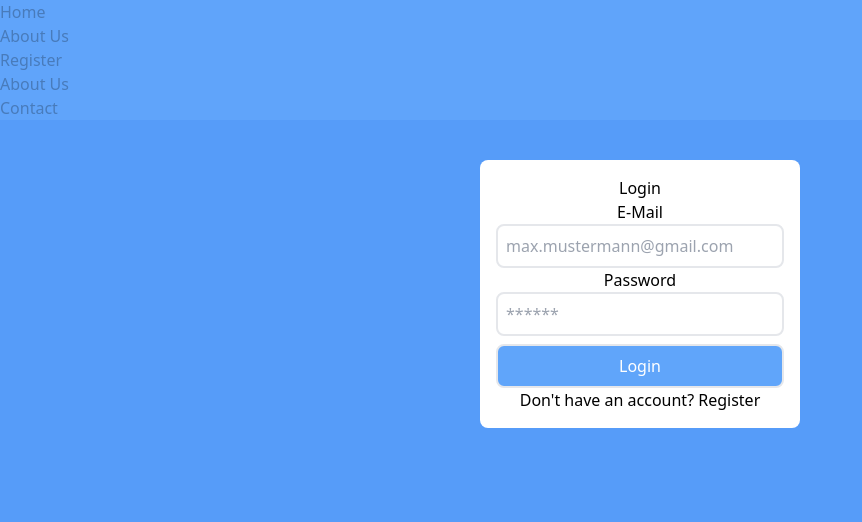
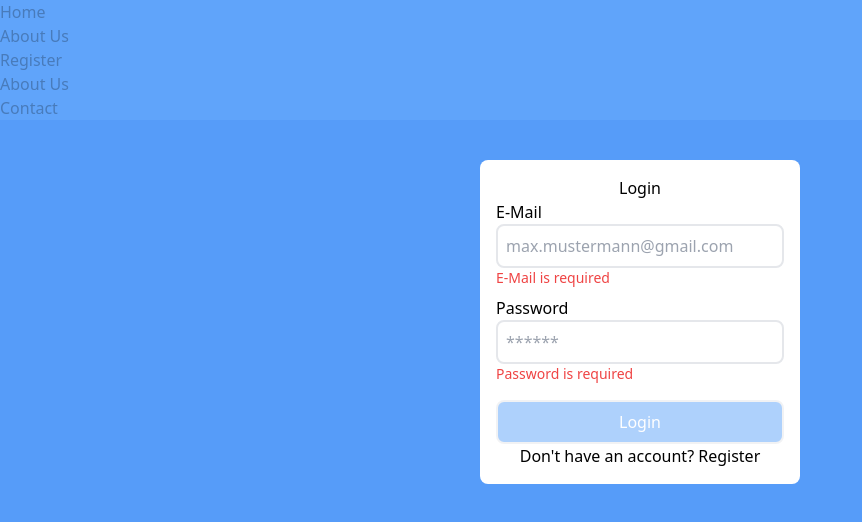
Before and after one commit to Maxi1324/GJokes, an Angular app in the folder Frontend/GJokeCommiter/: page /login in a window 1280 px wide. Shown: the top 522 px of the page, without its empty margins (0-862 px from the left). Built offline with nearby package versions, Linux system fonts and the light colour scheme; no server answers.

Commit message:
Modules, Login: Add Form Modules and add first Validations for Login

```diff
--- a/Frontend/GJokeCommiter/src/app/app.component.ts
+++ b/Frontend/GJokeCommiter/src/app/app.component.ts
@@ -6,5 +6,5 @@ import { Component } from '@angular/core';
   styleUrls: ['./app.component.css']
 })
 export class AppComponent {
-  title = 'GJokeCommiter';
+  title = 'GJokes';
 }
--- a/Frontend/GJokeCommiter/src/app/app.module.ts
+++ b/Frontend/GJokeCommiter/src/app/app.module.ts
@@ -10,6 +10,7 @@ import { RegisterComponent } from './register/register.component';
 import { LoginComponent } from './login/login.component';
 import { AmbienceComponent } from './ambience/ambience.component';
 import { AboutComponent } from './about/about.component';
+import { FormsModule, ReactiveFormsModule } from '@angular/forms';
 
 @NgModule({
   declarations: [
@@ -24,7 +25,9 @@ import { AboutComponent } from './about/about.component';
   ],
   imports: [
     BrowserModule,
-    AppRoutingModule
+    AppRoutingModule,
+    FormsModule,
+    ReactiveFormsModule
   ],
   providers: [],
   bootstrap: [AppComponent]
--- a/Frontend/GJokeCommiter/src/app/login/login.component.html
+++ b/Frontend/GJokeCommiter/src/app/login/login.component.html
@@ -1,5 +1,6 @@
 <div id="login" class="login-form hidden-strong">
   <h2 class="text-2xl text-blue-400 mx-auto mb-5">Login</h2>
+  <form [formGroup]="loginForm" (ngSubmit)="login()">
     <label for="login-email">E-Mail</label>
     <input
       type="text"
@@ -7,7 +8,16 @@
       id="login-email"
       placeholder="max.mustermann@gmail.com"
       class="input"
+      formControlName="email"
     />
+    <div class="invalid-input">
+      <span *ngIf="loginForm.controls['email'].hasError('required')">
+        E-Mail is required
+      </span>
+      <span *ngIf="loginForm.controls['email'].hasError('pattern')">
+        E-Mail is not valid
+      </span>
+    </div>
     <label for="login-password">Password</label>
     <input
       type="password"
@@ -15,9 +25,22 @@
       id="login-password"
       placeholder="******"
       class="input"
+      formControlName="password"
     />
-    <button class="btn-login">Login</button>
+    <div class="invalid-input">
+      <span *ngIf="loginForm.controls['password'].hasError('required')">
+        Password is required
+      </span>
+      <span *ngIf="loginForm.controls['password'].hasError('minlength')">
+        Password is too short
+      </span>
+    </div>
+    <button type="submit" class="btn-login" [disabled]="!loginForm.valid">
+      Login
+    </button>
+  </form>
   <p>
-        Don't have an account? <a routerLink="/register" class="underline">Register</a>
+    Don't have an account?
+    <a routerLink="/register" class="underline">Register</a>
   </p>
 </div>
--- a/Frontend/GJokeCommiter/src/app/login/login.component.ts
+++ b/Frontend/GJokeCommiter/src/app/login/login.component.ts
@@ -1,4 +1,5 @@
 import { Component, OnInit } from '@angular/core';
+import { FormBuilder, Validator, Validators } from '@angular/forms';
 
 @Component({
   selector: 'app-login',
@@ -7,9 +8,18 @@ import { Component, OnInit } from '@angular/core';
 })
 export class LoginComponent implements OnInit {
 
-  constructor() { }
+  constructor(private fb: FormBuilder) { }
 
   ngOnInit(): void {
+
   }
 
+  loginForm = this.fb.group({
+    email: ['', [Validators.required, Validators.pattern('/.+\@.+\..+/')]],
+    password: ['', [Validators.required, Validators.minLength(6), Validators.maxLength(20)]]
+  });
+
+  login() {
+    console.log(this.loginForm.value);
+  }
 }
--- a/Frontend/GJokeCommiter/src/index.html
+++ b/Frontend/GJokeCommiter/src/index.html
@@ -2,7 +2,7 @@
 <html lang="en">
 <head>
   <meta charset="utf-8">
-  <title>GJokeCommiter</title>
+  <title>GJokes</title>
   <base href="/">
   <meta name="viewport" content="width=device-width, initial-scale=1">
   <link rel="icon" type="image/x-icon" href="favicon.ico">
--- a/Frontend/GJokeCommiter/src/styles.css
+++ b/Frontend/GJokeCommiter/src/styles.css
@@ -3,11 +3,11 @@
 @tailwind components;
 @tailwind utilities;
 
-body{
+body {
   @apply bg-2;
 }
 
-#cover{
+#cover {
   @apply z-40;
   @apply fixed;
   @apply inset-0;
@@ -18,7 +18,7 @@ body{
   @apply items-center;
   @apply justify-center;
 }
-.login-form{
+.login-form {
   @apply z-50;
   @apply fixed;
   @apply mx-auto;
@@ -35,18 +35,18 @@ body{
   @apply justify-start;
 }
 
-.bg-1{
+.bg-1 {
   @apply bg-blue-400;
 }
-.bg-2{
+.bg-2 {
   @apply bg-blue-500;
 }
 
-.hidden-strong{
+.hidden-strong {
   display: none !important;
 }
 
-.input{
+.input {
   @apply p-2;
   @apply rounded-lg;
   @apply border-2;
@@ -55,7 +55,7 @@ body{
   @apply focus:outline-none;
   @apply w-full;
 }
-.button{
+.button {
   @apply p-2;
   @apply rounded-lg;
   @apply border-2;
@@ -68,7 +68,8 @@ body{
   @apply hover:bg-blue-600;
 }
 
-.btn-register, .btn-login{
+.btn-register,
+.btn-login {
   @apply p-2;
   @apply rounded-lg;
   @apply border-2;
@@ -82,4 +83,18 @@ body{
   @apply hover:bg-blue-500;
   @apply transition;
   @apply mt-2;
+  @apply disabled:opacity-50;
 }
+
+.status-message {
+  @apply mb-2;
+  @apply text-gray-600;
+  @apply text-sm;
+}
+
+.invalid-input {
+  @apply mb-2;
+  @apply border-red-500;
+  @apply text-red-500;
+  @apply text-sm;
+}
```
Lines whose indentation alone changed are shown as unchanged.
